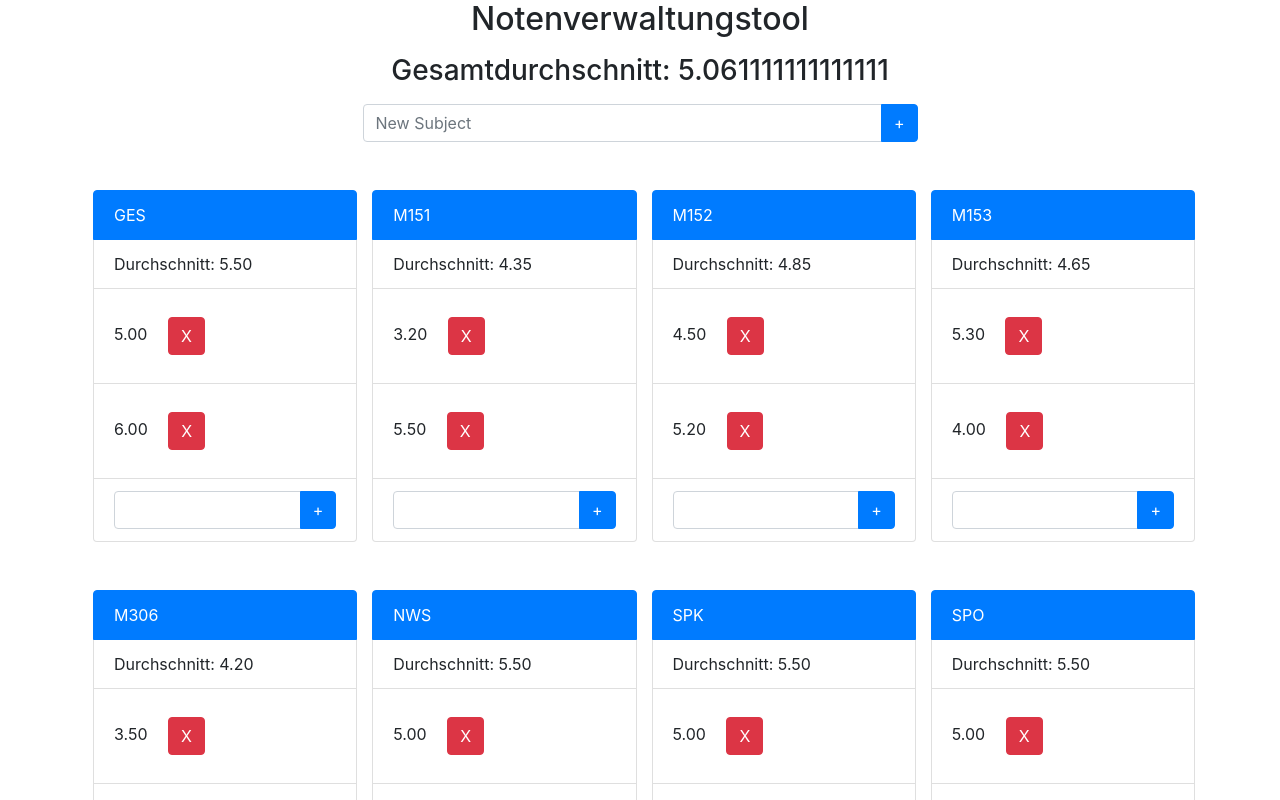
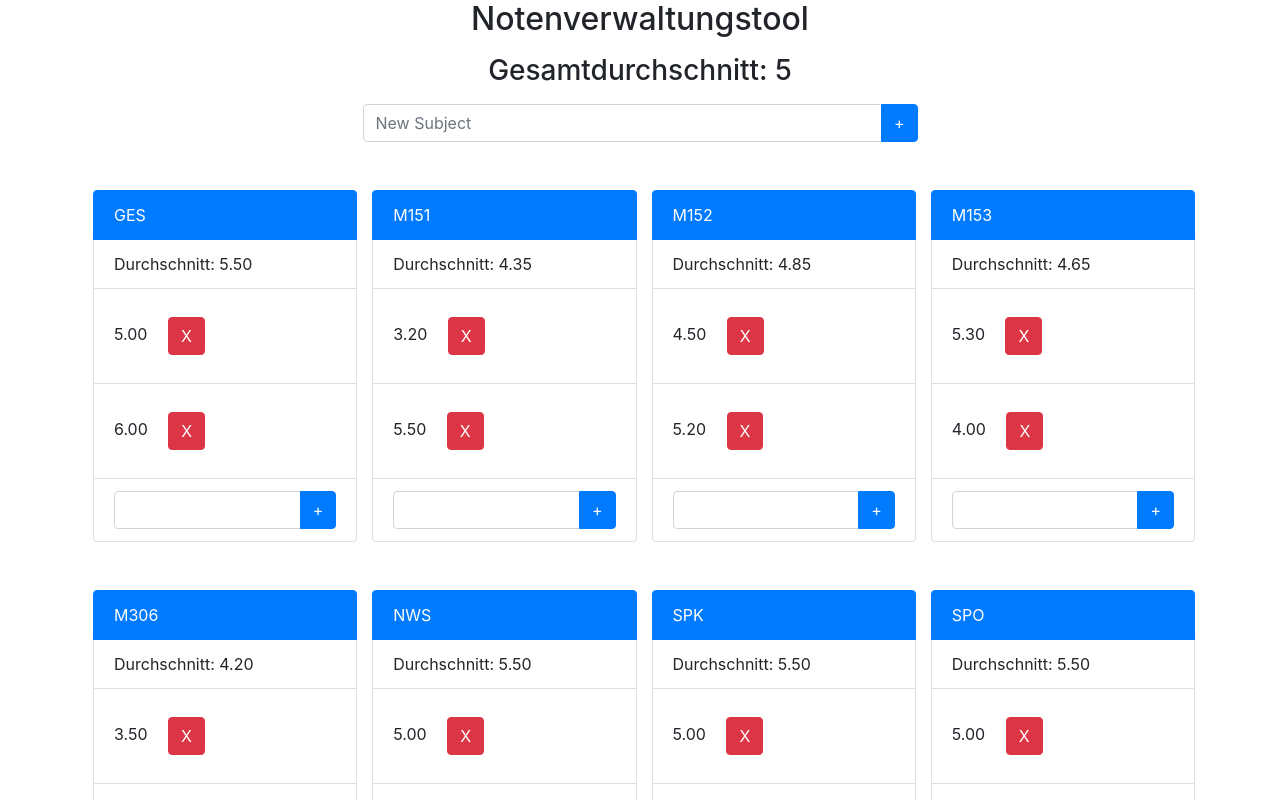
Before and after one commit to lucaaeberhard/Notenverwaltung, a Vue app: page / in a window 1280 px wide. Shown: the top 800 px of the page. Built offline with nearby package versions, Linux system fonts and the light colour scheme.

Commit message:
round overallavg to 0.5

```diff
--- a/src/components/GradeComponent.vue
+++ b/src/components/GradeComponent.vue
@@ -2,7 +2,7 @@
   <div class="container">
     <h2 class="d-flex justify-content-center">Notenverwaltungstool</h2>
 
-    <h3 class="d-flex justify-content-center mb-3 mt-3">Gesamtdurchschnitt: {{overallAverage}}</h3>
+    <h3 class="d-flex justify-content-center mb-3 mt-3">Gesamtdurchschnitt: {{Math.round(parseFloat(overallAverage)*2) /2}}</h3>
 
     <div class="input-group mb-5 w-50 mx-auto">
       <input type="text" v-model="newSubject" class="form-control" placeholder="New Subject">
```
